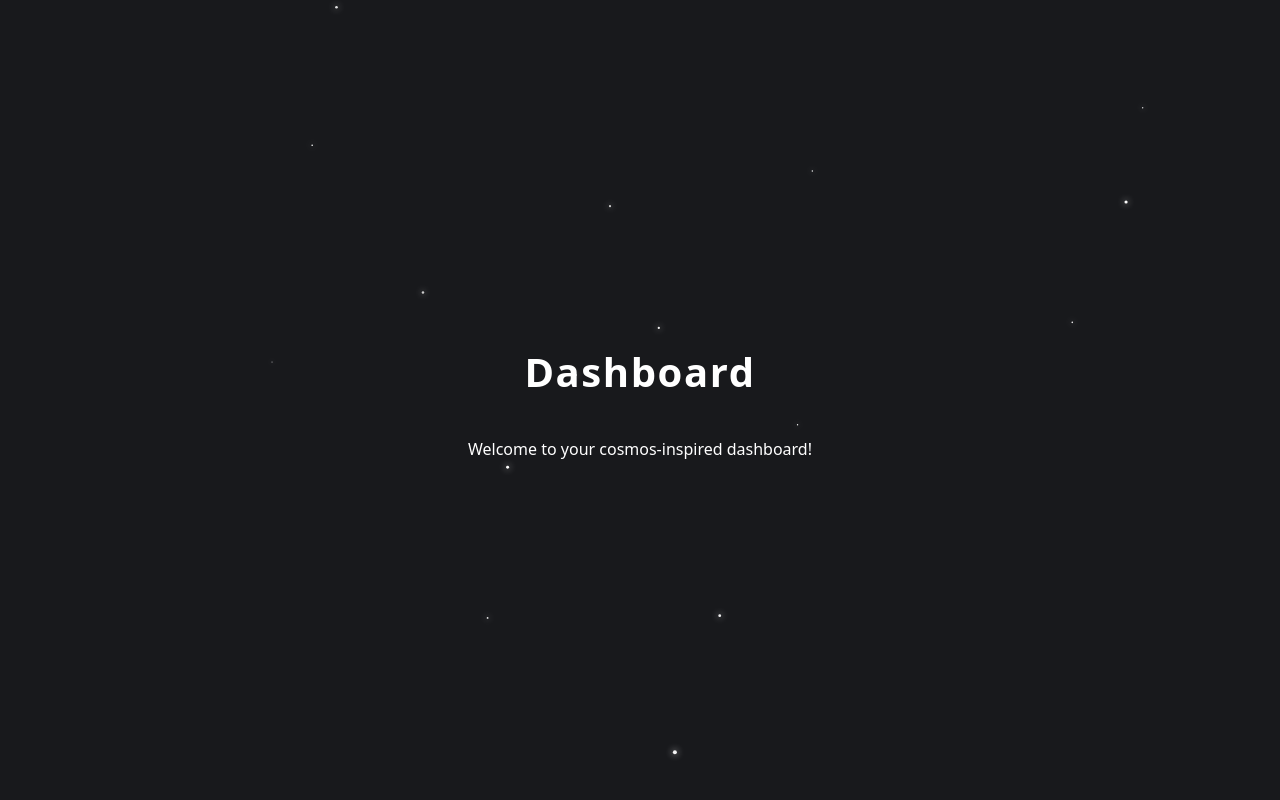
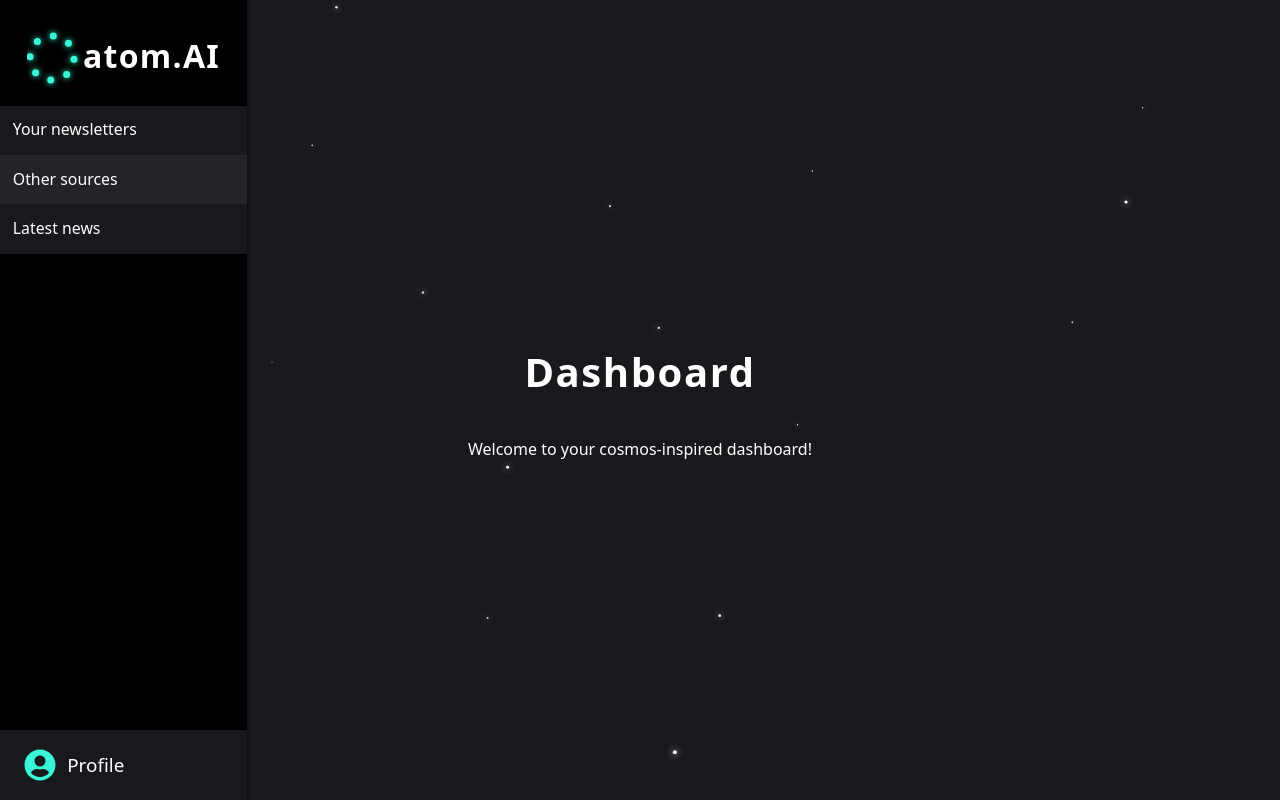
Before and after one commit to xReMK/quest.ai, a React (Vite) app in the folder client-questai/: page /dashboard in a window 1280 px wide. Built offline with nearby package versions, Linux system fonts and the light colour scheme.

Commit message:
Adding SideBar to Dashboard
Adding SideBar to Dashboard with basic react-cards and profile option

```diff
--- a/client-questai/package.json
+++ b/client-questai/package.json
@@ -13,6 +13,7 @@
     "immer": "^10.1.1",
     "react": "^19.1.0",
     "react-dom": "^19.1.0",
+    "react-icons": "^5.5.0",
     "react-router-dom": "^7.6.3",
     "styled-components": "^6.1.19",
     "use-interval": "^1.4.0"
--- /dev/null
+++ b/client-questai/src/animations/SidebarAtomAnimation.jsx
@@ -0,0 +1,71 @@
+import React, { useRef, useEffect } from "react";
+import "../styles/Sidebar.css";
+
+export default function SidebarAtomAnimation() {
+  const canvasRef = useRef(null);
+
+  // Animation constants
+  const DOTS = 8;
+  const RADIUS = 22; // px, fits "at"
+  const DOT_RADIUS = 3.5;
+  const CENTER_X = 25; // Move circle right, away from text
+  const CENTER_Y = 34;
+  const ANIMATION_SPEED = 0.012; // radians per frame
+
+  useEffect(() => {
+    const canvas = canvasRef.current;
+    const ctx = canvas.getContext("2d");
+    let frame = 0;
+    let animationId;
+
+    function draw() {
+      ctx.clearRect(0, 0, canvas.width, canvas.height);
+
+      // Draw dots in a circle
+      for (let i = 0; i < DOTS; i++) {
+        const angle = (2 * Math.PI * i) / DOTS + frame * ANIMATION_SPEED;
+        // Calculate dot position
+        const x = CENTER_X + RADIUS * Math.cos(angle);
+        const y = CENTER_Y + RADIUS * Math.sin(angle);
+
+        // No need to hide behind "o" anymore
+        ctx.beginPath();
+        ctx.arc(x, y, DOT_RADIUS, 0, 2 * Math.PI);
+        ctx.fillStyle = "#38f9d7";
+        ctx.shadowColor = "#38f9d7";
+        ctx.shadowBlur = 6;
+        ctx.fill();
+        ctx.shadowBlur = 0;
+      }
+
+      animationId = requestAnimationFrame(() => {
+        frame++;
+        draw();
+      });
+    }
+
+    draw();
+    return () => cancelAnimationFrame(animationId);
+  }, []);
+
+  return (
+    <div className="sidebar-title-animated">
+      <canvas
+        ref={canvasRef}
+        width={64}
+        height={64}
+        style={{
+          position: "absolute",
+          left: 0,
+          top: 0,
+          pointerEvents: "none",
+        }}
+      />
+      <span className="sidebar-title-text" style={{ marginLeft: 56 }}>
+        <span style={{ fontWeight: 700, letterSpacing: "0.04em" }}>
+          atom.AI
+        </span>
+      </span>
+    </div>
+  );
+}
--- a/client-questai/src/pages/Dashboard.jsx
+++ b/client-questai/src/pages/Dashboard.jsx
@@ -1,9 +1,11 @@
 import DashboardCosmosWallpaper from "../animations/DashboardCosmosWallpaper";
+import Sidebar from "../pages/Sidebar";
 
 export default function Dashboard() {
   return (
     <div style={{ width: "100vw", height: "100vh", position: "relative", overflow: "hidden" }}>
       <DashboardCosmosWallpaper />
+       <Sidebar />
       {/* Add your dashboard content here */}
       <div style={{
         position: "relative",
--- /dev/null
+++ b/client-questai/src/pages/Sidebar.jsx
@@ -0,0 +1,23 @@
+import React from "react";
+import { FaUserCircle } from "react-icons/fa";
+import '../styles/Sidebar.css'; // Assuming you have a CSS file for styling
+import AnimatedAtomTitle from "../animations/SidebarAtomAnimation"; // Import the atom animation component
+
+export default function Sidebar() {
+  return (
+    <aside className="dashboard-sidebar">
+      <div className="sidebar-title">
+        <AnimatedAtomTitle />
+      </div>
+      <div className="sidebar-cards">
+        <div className="sidebar-card">Your newsletters</div>
+        <div className="sidebar-card">Other sources</div>
+        <div className="sidebar-card">Latest news</div>
+      </div>
+      <div className="sidebar-profile-card">
+        <FaUserCircle className="sidebar-profile-icon" />
+        <span>Profile</span>
+      </div>
+    </aside>
+  );
+}
--- /dev/null
+++ b/client-questai/src/styles/Sidebar.css
@@ -0,0 +1,121 @@
+/* Add to App.css or create Sidebar.css and import it in Sidebar.jsx */
+
+.dashboard-sidebar {
+  position: fixed;
+  top: 0;
+  left: 0;
+  width: 250px;
+  height: 100vh;
+  background: #000; /* Pitch black */
+  display: flex;
+  flex-direction: column;
+  justify-content: space-between;
+  z-index: 2;
+  padding: 0; /* Remove sidebar padding */
+  box-sizing: border-box;
+  pointer-events: auto;
+  border-right: 3px solid #111;
+}
+
+.sidebar-title {
+  background: #000;
+  color: #fff;
+  font-size: 1.35rem;
+  font-weight: 700;
+  letter-spacing: 0.04em;
+  padding: 1.5rem 1.5rem 1.1rem 1.5rem;
+  margin-left: 37px;
+  border-radius: 0;
+  text-align: left;
+  user-select: none;
+}
+
+.sidebar-title-animated {
+  position: relative;
+  width: 120px;
+  height: 64px;
+  background: #000;
+  display: flex;
+  align-items: center;
+  justify-content: flex-start;
+  user-select: none;
+  margin-left: -34px;
+  padding: 0;
+  overflow: visible;
+}
+
+.sidebar-title-text {
+  position: absolute;
+  left: 0;
+  top: 0;
+  width: 180px;
+  height: 64px;
+  display: flex;
+  align-items: center;
+  justify-content: flex-start;
+  font-size: 2rem;
+  font-family: inherit;
+  z-index: 1;
+  pointer-events: none;
+  color: #fff; /* Restore solid white text */
+}
+
+.sidebar-cards {
+  display: flex;
+  flex-direction: column;
+  gap: 0; /* Remove gap between cards */
+  margin: 0;
+  padding: 0;
+}
+
+.sidebar-card {
+  border: none;
+  border-radius: 0;
+  color: #fff;
+  font-size: 0.99rem;
+  font-weight: 500;
+  padding: 0.8rem 0.8rem;
+  margin: 0;
+  cursor: pointer;
+  transition: background 0.18s, color 0.18s;
+  user-select: none;
+  background: #18191c;
+}
+
+/* Alternate background colors for cards */
+.sidebar-card:nth-child(even) {
+  background: #232428;
+}
+
+/* Hover: slightly lighter for each */
+.sidebar-card:hover {
+  background: #121214;
+}
+.sidebar-card:nth-child(even):hover {
+  background: #121214;
+}
+
+.sidebar-profile-card {
+  display: flex;
+  align-items: center;
+  gap: 0.7rem;
+  background: #18191c;
+  border: none;
+  color: #fff;
+  font-size: 1.18rem;
+  font-weight: 500;
+  padding: 1.2rem 1.5rem;
+  margin: 0;
+  margin-top: auto;
+  cursor: pointer;
+  transition: background 0.18s, color 0.18s;
+}
+
+.sidebar-profile-card:hover {
+  background: #232428;
+}
+
+.sidebar-profile-icon {
+  font-size: 2rem;
+  color: #38f9d7;
+}
```
Also changed, not shown: 1 other file (tests, documents, lock files or other folders).
